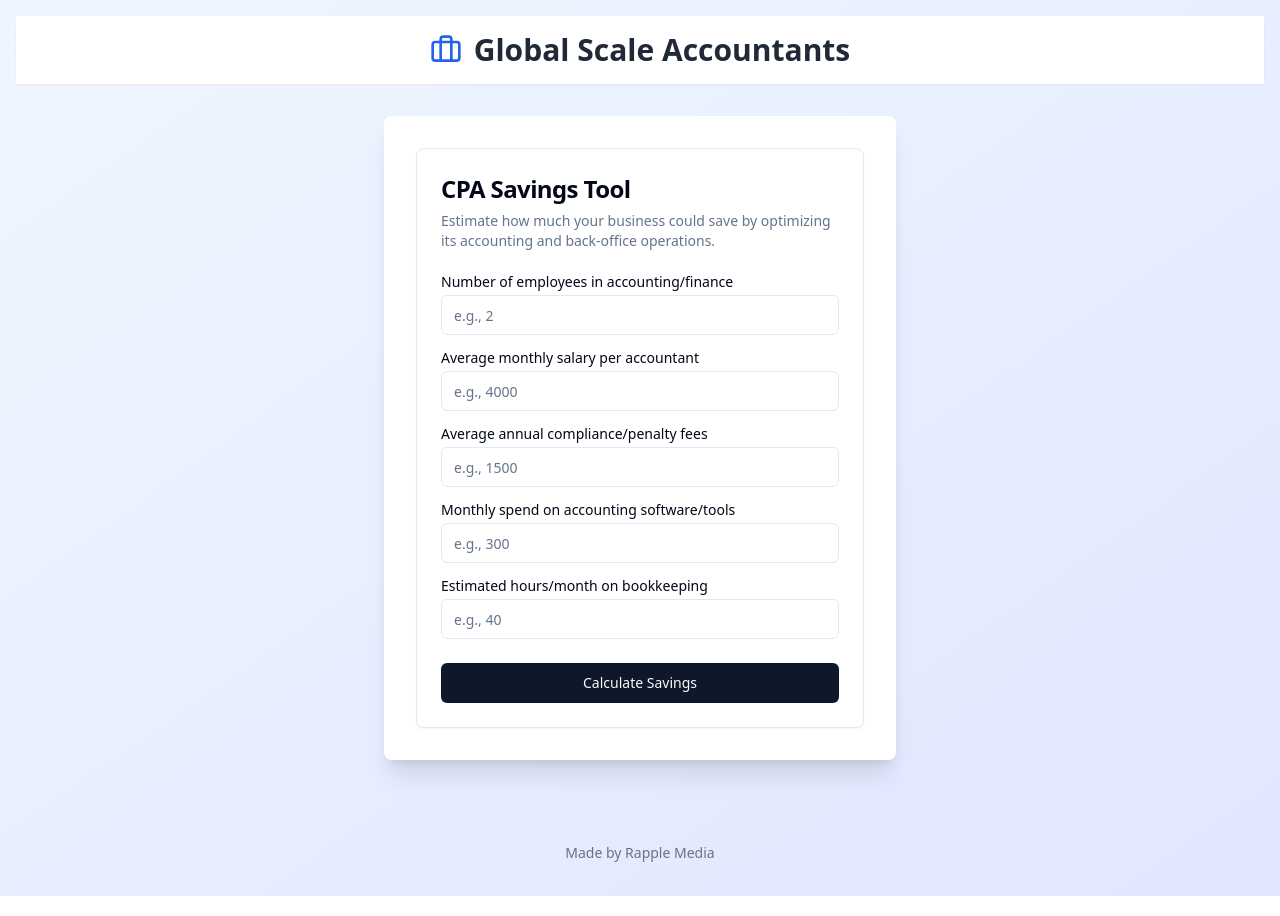
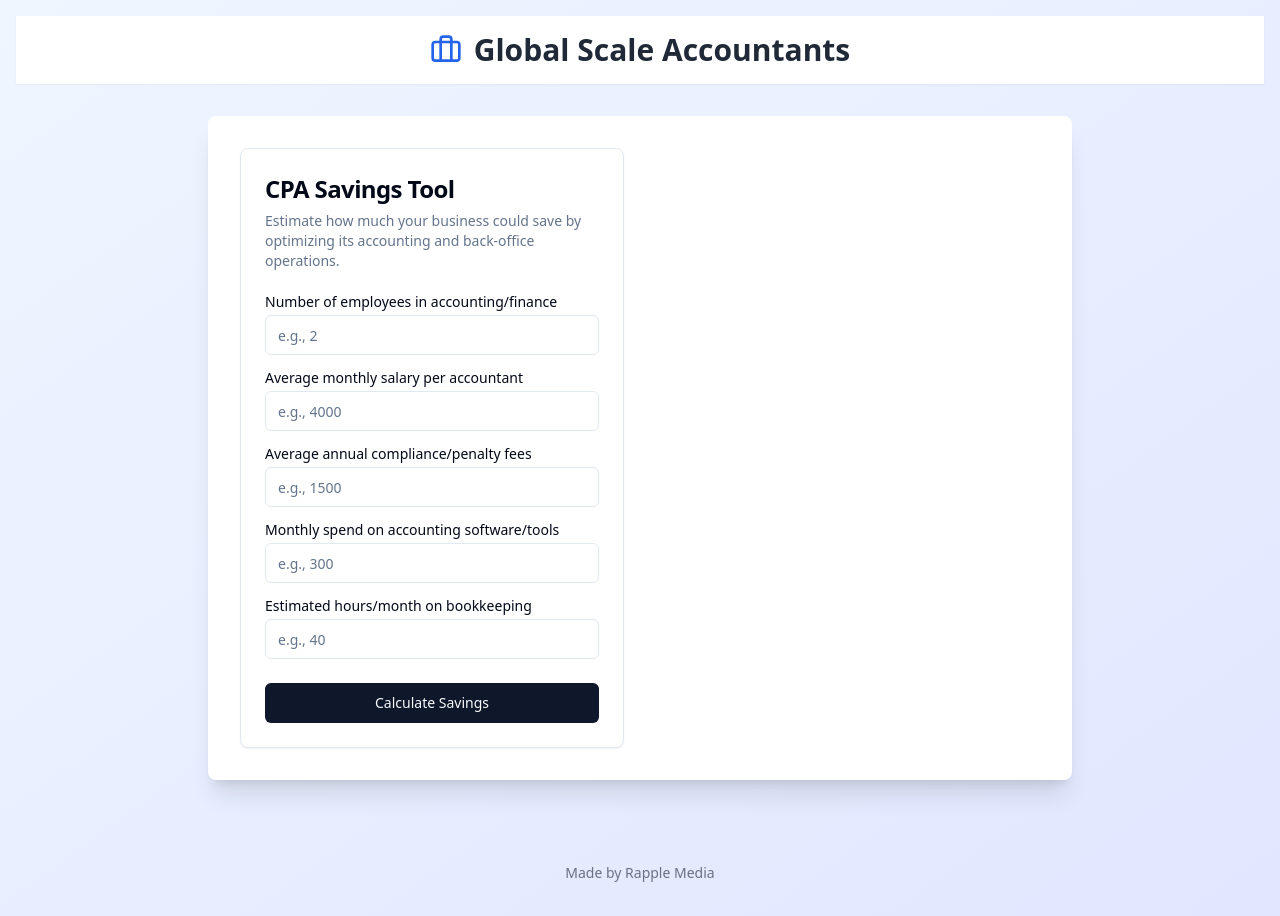
Before and after one commit to Ankitrai97/Gsa_calculator, a React (Vite) app: page / in a window 1280 px wide. Built offline with nearby package versions, Linux system fonts and the light colour scheme.

Commit message:
[dyad] wrote 2 file(s)

```diff
--- a/src/components/SavingsCalculator.tsx
+++ b/src/components/SavingsCalculator.tsx
@@ -1,6 +1,7 @@
 import * as React from "react";
 import { SavingsCalculatorForm, type CalculatorData } from "./SavingsCalculatorForm";
-import { SavingsDisplay } from "./SavingsDisplay"; // New component to be created
+import { SavingsDisplay } from "./SavingsDisplay";
+import { Card } from "@/components/ui/card"; // Import Card for consistent styling
 
 export interface CalculationResult {
   totalSavings: number;
@@ -50,6 +51,7 @@ export const SavingsCalculator: React.FC = () => {
 
   return (
     <div className="w-full">
+      <div className="grid grid-cols-1 md:grid-cols-2 gap-8 items-start"> {/* Responsive grid */}
         <SavingsCalculatorForm onCalculate={handleCalculate} />
         {result && (
           <SavingsDisplay
@@ -62,5 +64,6 @@ export const SavingsCalculator: React.FC = () => {
           />
         )}
       </div>
+    </div>
   );
 };
--- a/src/pages/Index.tsx
+++ b/src/pages/Index.tsx
@@ -6,8 +6,8 @@ const Index = () => {
   return (
     <div className="min-h-screen bg-gradient-to-br from-blue-50 to-indigo-100 flex flex-col items-center p-4">
       <Navbar />
-      <main className="flex-grow flex flex-col items-center justify-center w-full max-w-4xl px-4">
-        <div className="bg-white p-8 rounded-lg shadow-xl w-full max-w-lg mb-8">
+      <main className="flex-grow flex flex-col items-center justify-center w-full max-w-4xl px-4"> {/* Changed max-w-lg to max-w-4xl */}
+        <div className="bg-white p-8 rounded-lg shadow-xl w-full mb-8"> {/* Removed max-w-lg here, let SavingsCalculator manage its own width */}
           <SavingsCalculator />
         </div>
       </main>
```
Lines whose indentation alone changed are shown as unchanged.
